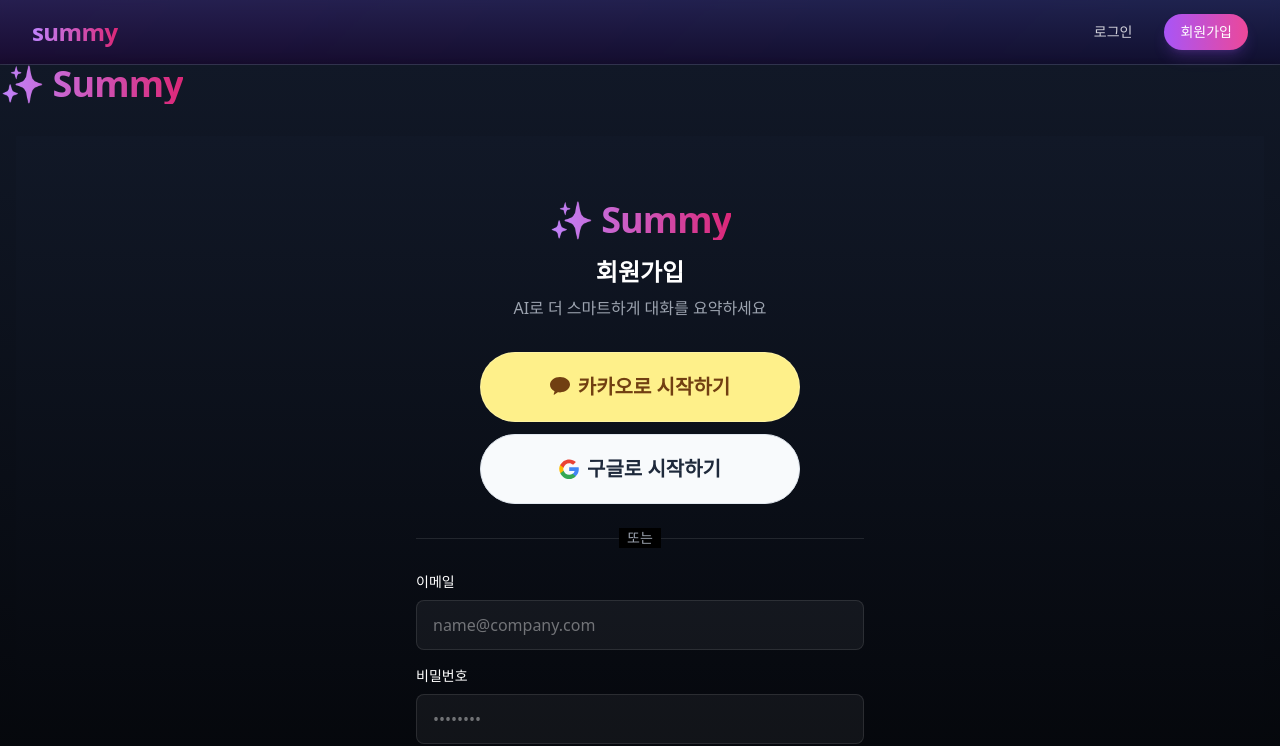
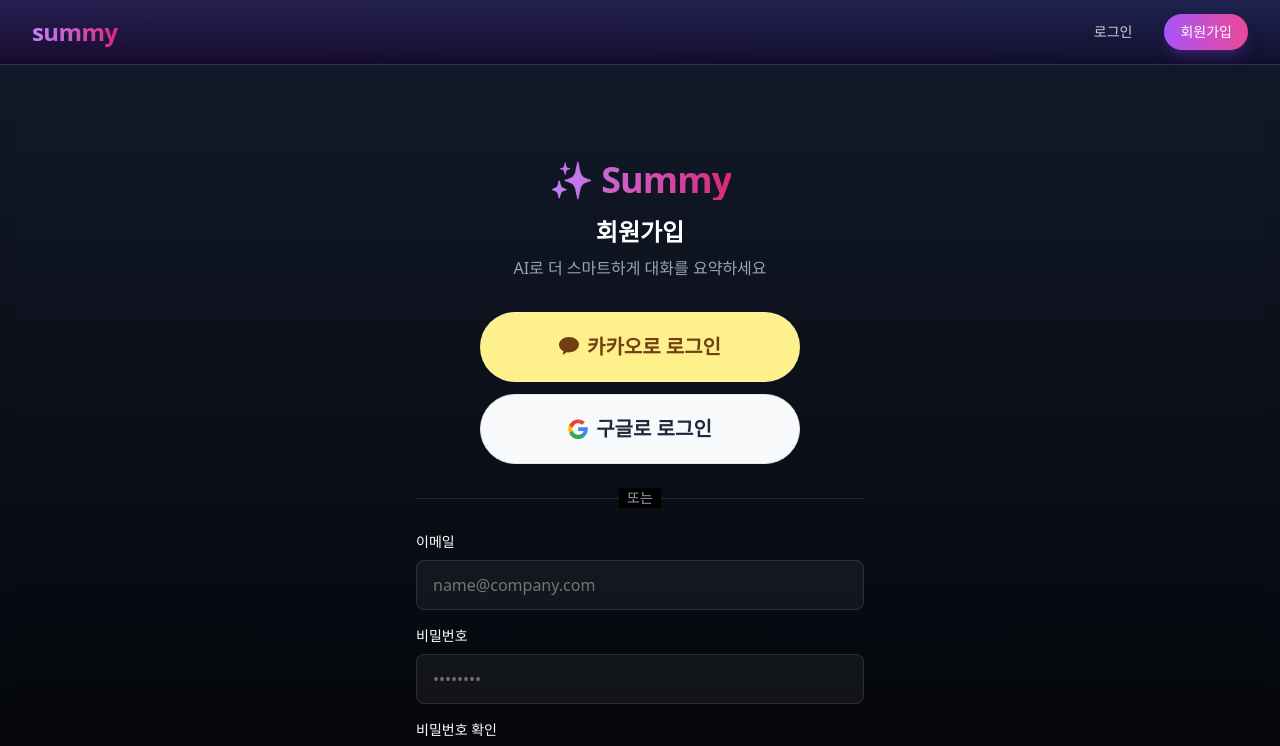
Before and after one commit to FLYLIKEB/summy, a Next.js app: page /signup in a window 1280 px wide. Shown: the top 746 px of the page. Built offline with nearby package versions, Linux system fonts and the light colour scheme; no server answers.

Commit message:
style: 소셜 로그인 버튼 스타일 통일 - 로그인/회원가입 페이지 소셜 로그인 버튼 디자인 통일 - 카카오/구글 버튼 브랜드 색상 적용

```diff
--- a/app/signup/layout.tsx
+++ b/app/signup/layout.tsx
@@ -1,5 +1,4 @@
 import React from 'react'
-import Link from 'next/link'
 export default function SignupLayout({
   children,
 }: {
@@ -7,11 +6,6 @@ export default function SignupLayout({
 }) {
   return (
     <main className="min-h-screen bg-gradient-to-b from-gray-900 to-black text-white">
-    <Link href="/" className="inline-block">
-        <h1 className="text-4xl font-black tracking-tight bg-gradient-to-r from-purple-400 to-pink-600 text-transparent bg-clip-text">
-            ✨ Summy
-        </h1>
-    </Link>
       <div className="container mx-auto px-4 py-8">
         {children}
       </div>
--- a/components/GoogleLoginButton.tsx
+++ b/components/GoogleLoginButton.tsx
@@ -54,7 +54,7 @@ export default function GoogleLoginButton({
           fill="#EA4335"
         />
       </svg>
-      구글로 시작하기
+      구글로 로그인
     </button>
   )
 }
--- a/components/KakaoLoginButton.tsx
+++ b/components/KakaoLoginButton.tsx
@@ -49,7 +49,7 @@ export default function KakaoLoginButton({
             fill="currentColor"
           />
         </svg>
-        카카오로 시작하기
+        카카오로 로그인
       </button>
     </>
   )
```
